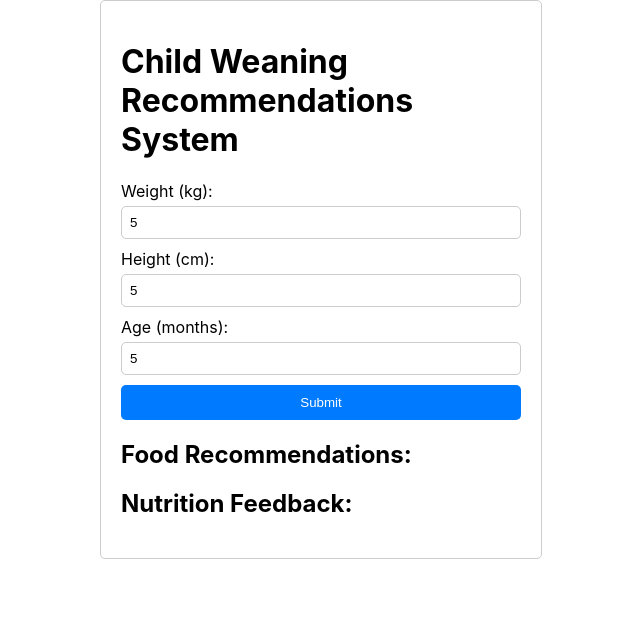
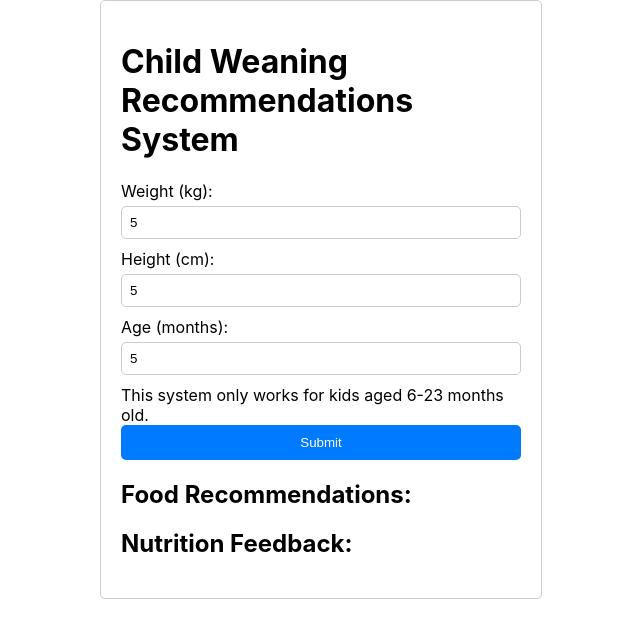
Before and after one commit to dawn-ndemo/rule-based-weaning-system, a React (Create React App) app: page / in a window 1280 px wide. Both pictures are taken after typing "5", "5", "5" into the empty fields and a click on the button "Submit". Shown: the top 638 px of the page, without its empty margins (319-959 px from the left). Built offline with nearby package versions, Linux system fonts and the light colour scheme.

Commit message:
display error message to user

```diff
--- a/src/App.js
+++ b/src/App.js
@@ -68,6 +68,7 @@ function App() {
         <label>Age (months):</label>
         <input type="number" value={age} onChange={(e) => setAge(e.target.value)} />
       </div>
+      {error && <div className="error">{error}</div>} {/* Display error message */}
       <button onClick={handleSubmit}>Submit</button>
       <div className="output">
         <h2>Food Recommendations:</h2>
```
